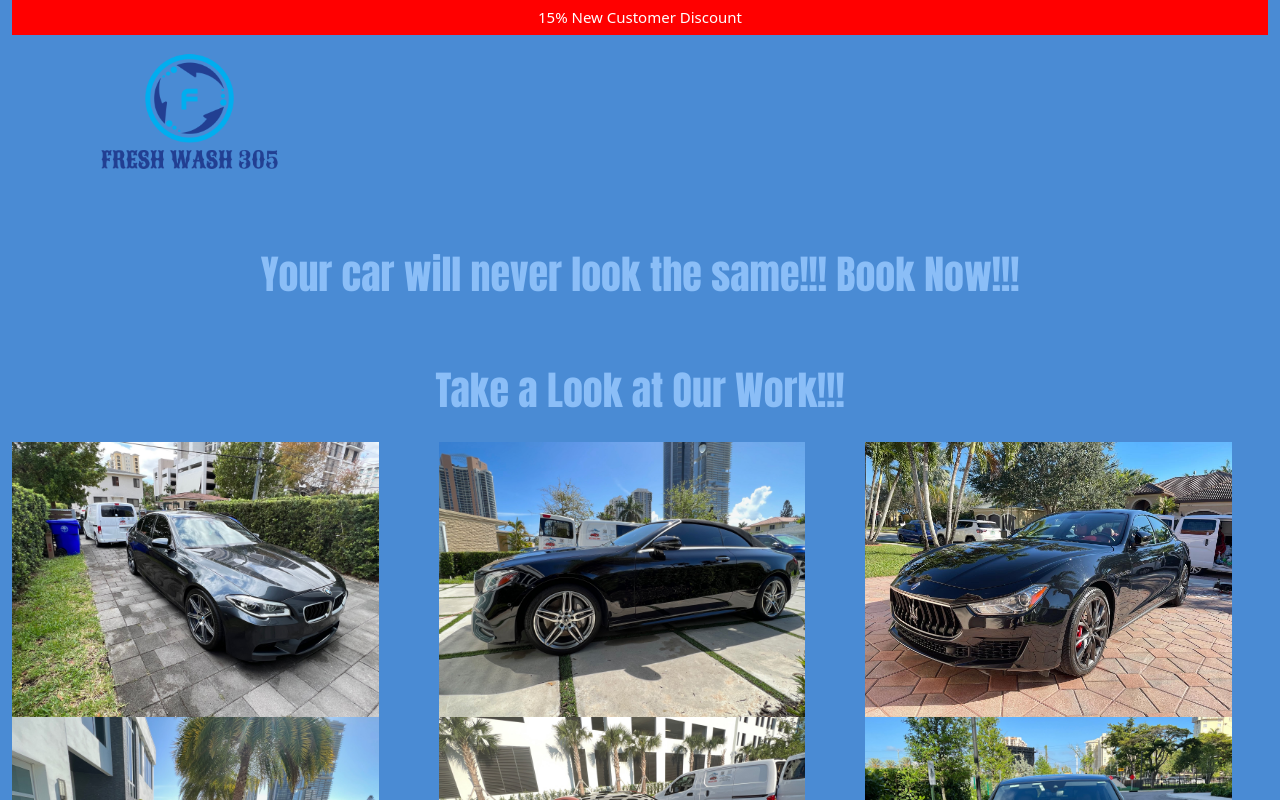
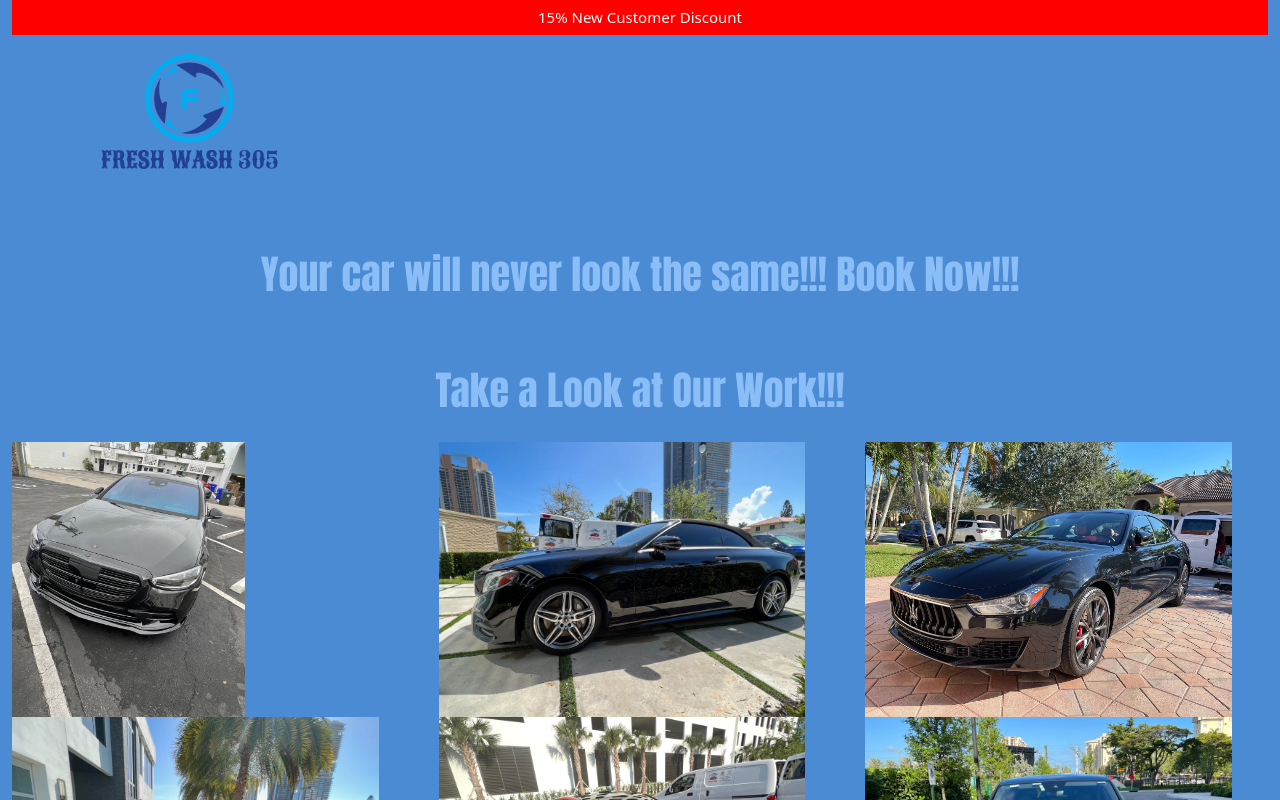
Before and after one commit to justcodeshalom1/freshwash305, a React (Create React App) app: page / in a window 1280 px wide. Shown: the top 800 px of the page. Built offline with nearby package versions, Linux system fonts and the light colour scheme.

Commit message:
”dtyv”

```diff
--- a/src/pages/home.js
+++ b/src/pages/home.js
@@ -47,7 +47,7 @@ const home = () => {
       </div>
       <div className="row">
           <div className="col-md-4">
-          <img src="../IMG_0739.jpg" alt='logo' height="275px"/>
+          <img src="../img44.jpg" alt='logo' height="275px" width="233px"/>
 
           </div>
           <div className="col-md-4">
```
Also changed, not shown: public/img44.jpg (added).
